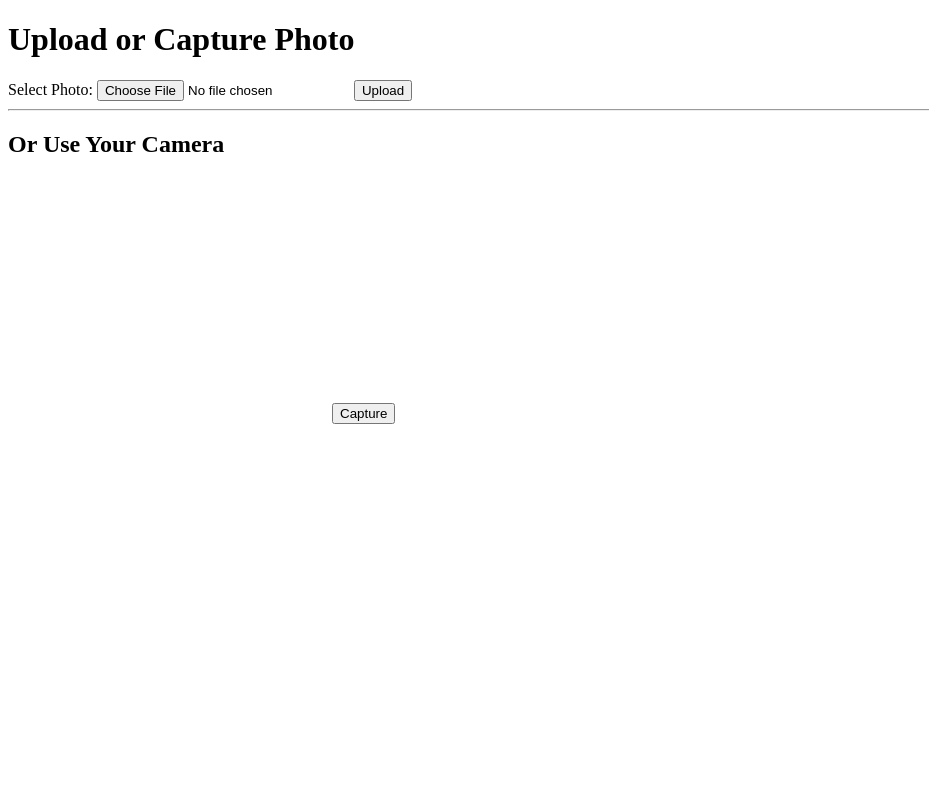
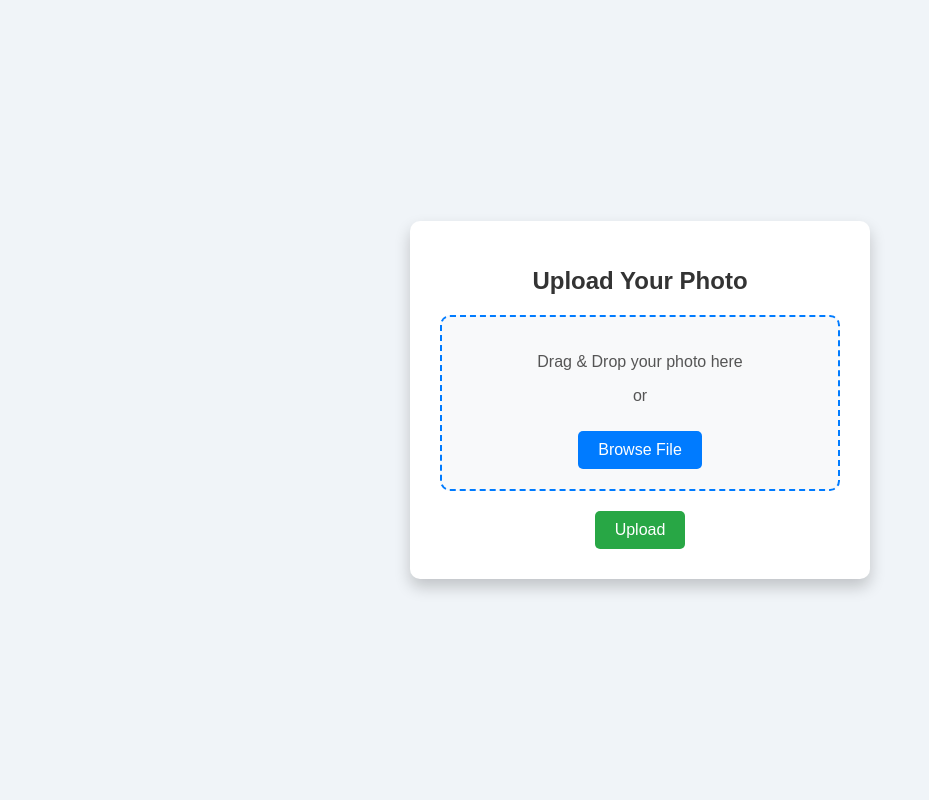
Before and after one commit to ralph831005/mysite, a Django app: page / in a window 1280 px wide. Shown: the whole page, without its empty margins (0-929 px from the left). Run offline with Django 5.2, Linux system fonts and the light colour scheme; the visitor is signed in with stand-in values (Sample User, id 1).

Commit message:
update frontend

```diff
--- /dev/null
+++ b/static/script.js
@@ -0,0 +1,48 @@
+// Drag and Drop Elements
+const dropZone = document.getElementById("dropZone");
+const fileInput = document.getElementById("fileInput");
+const previewContainer = document.getElementById("previewContainer");
+const imagePreview = document.getElementById("imagePreview");
+
+// Highlight Drop Zone on Drag
+dropZone.addEventListener("dragover", (event) => {
+    event.preventDefault();
+    dropZone.classList.add("drag-hover");
+});
+
+// Remove Highlight on Drag Leave
+dropZone.addEventListener("dragleave", () => {
+    dropZone.classList.remove("drag-hover");
+});
+
+// Handle File Drop
+dropZone.addEventListener("drop", (event) => {
+    event.preventDefault();
+    dropZone.classList.remove("drag-hover");
+    const file = event.dataTransfer.files[0];
+    if (file) {
+        handleFile(file);
+    }
+});
+
+// Handle File Browse
+fileInput.addEventListener("change", (event) => {
+    const file = event.target.files[0];
+    if (file) {
+        handleFile(file);
+    }
+});
+
+// Handle File Upload
+function handleFile(file) {
+    if (file.type.startsWith("image/")) {
+        const reader = new FileReader();
+        reader.onload = (e) => {
+            imagePreview.src = e.target.result;
+            previewContainer.style.display = "block";
+        };
+        reader.readAsDataURL(file);
+    } else {
+        alert("Please upload a valid image file.");
+    }
+}
--- /dev/null
+++ b/static/styles.css
@@ -0,0 +1,95 @@
+body {
+    font-family: Arial, sans-serif;
+    background-color: #f0f4f8;
+    display: flex;
+    justify-content: center;
+    align-items: center;
+    height: 100vh;
+    margin: 0;
+}
+
+.upload-container {
+    text-align: center;
+    background: #fff;
+    padding: 30px;
+    border-radius: 10px;
+    box-shadow: 0 8px 16px rgba(0, 0, 0, 0.2);
+    width: 400px;
+}
+
+h1 {
+    font-size: 24px;
+    color: #333;
+    margin-bottom: 20px;
+}
+
+.drag-area {
+    border: 2px dashed #007bff;
+    border-radius: 10px;
+    padding: 20px;
+    cursor: pointer;
+    background-color: #f8f9fa;
+    transition: background-color 0.3s ease;
+}
+
+.drag-area:hover {
+    background-color: #e9ecef;
+}
+
+.drag-text {
+    font-size: 16px;
+    color: #555;
+}
+
+.upload-button {
+    display: inline-block;
+    margin-top: 10px;
+    font-size: 16px;
+    background: #007bff;
+    color: #fff;
+    padding: 10px 20px;
+    border: none;
+    border-radius: 5px;
+    cursor: pointer;
+    text-decoration: none;
+}
+
+.upload-button span {
+    cursor: pointer;
+}
+
+.upload-button:hover {
+    background: #0056b3;
+}
+
+.preview-container {
+    margin-top: 20px;
+}
+
+.preview-container h3 {
+    font-size: 18px;
+    color: #333;
+}
+
+.preview-container img {
+    width: 100%;
+    height: auto;
+    border-radius: 10px;
+    margin-top: 10px;
+    box-shadow: 0 4px 8px rgba(0, 0, 0, 0.1);
+}
+
+.submit-button {
+    background: #28a745;
+    color: white;
+    padding: 10px 20px;
+    border: none;
+    border-radius: 5px;
+    font-size: 16px;
+    cursor: pointer;
+    margin-top: 20px;
+}
+
+.submit-button:hover {
+    background: #218838;
+}
--- a/templates/scanner/index.html
+++ b/templates/scanner/index.html
@@ -3,59 +3,37 @@
 <head>
     <meta charset="UTF-8">
     <meta name="viewport" content="width=device-width, initial-scale=1.0">
-    <title>Photo Upload</title>
+    <title>Beautiful File Upload</title>
+    <link rel="stylesheet" href="/static/styles.css">
 </head>
 <body>
-    <h1>Upload or Capture Photo</h1>
-    {{ upload_message }}
+    <div class="upload-container">
+        <h1>Upload Your Photo</h1>
+        <form id="fileUploadForm" method="POST" enctype="multipart/form-data">
+            {% csrf_token %}
+            <!-- Drag and Drop Zone -->
+            <div id="dropZone" class="drag-area">
+                <div class="drag-text">
+                    <p>Drag & Drop your photo here</p>
+                    <p>or</p>
+                    <label class="upload-button">
+                        <input type="file" id="fileInput" name="photo" accept="image/*" hidden>
+                        <span>Browse File</span>
+                    </label>
+                </div>
+            </div>
 
-    <!-- File Upload Form -->
-    <form id="photoForm" method="POST" enctype="multipart/form-data">
-        {% csrf_token %}
-        <label for="fileInput">Select Photo:</label>
-        <input type="file" id="fileInput" name="photo" accept="image/*" capture="camera" required>
-        <button type="submit">Upload</button>
-    </form>
+            <!-- Image Preview -->
+            <div id="previewContainer" class="preview-container" style="display: none;">
+                <h3>Image Preview:</h3>
+                <img id="imagePreview" src="" alt="Uploaded Image Preview">
+            </div>
 
-    <hr>
+            <!-- Submit Button -->
+            <button type="submit" class="submit-button">Upload</button>
+        </form>
+    </div>
 
-    <!-- Camera Capture -->
-    <h2>Or Use Your Camera</h2>
-    <video id="video" width="320" height="240" autoplay></video>
-    <button id="captureBtn">Capture</button>
-    <canvas id="canvas" width="320" height="240" style="display: none;"></canvas>
-    <form id="captureForm" method="POST" enctype="multipart/form-data" style="display: none;">
-        {% csrf_token %}
-        <input type="hidden" id="imageData" name="photo">
-        <button type="submit">Submit Captured Photo</button>
-    </form>
-
-    <script>
-        // Camera functionality
-        const video = document.getElementById("video");
-        const canvas = document.getElementById("canvas");
-        const captureBtn = document.getElementById("captureBtn");
-        const captureForm = document.getElementById("captureForm");
-        const imageDataInput = document.getElementById("imageData");
-
-        // Access user's camera
-        navigator.mediaDevices.getUserMedia({ video: true })
-            .then(stream => {
-                video.srcObject = stream;
-            })
-            .catch(err => {
-                console.error("Error accessing camera:", err);
-            });
-
-        // Capture image from video
-        captureBtn.addEventListener("click", () => {
-            const context = canvas.getContext("2d");
-            canvas.style.display = "block";
-            captureForm.style.display = "block";
-            context.drawImage(video, 0, 0, canvas.width, canvas.height);
-            const imageData = canvas.toDataURL("image/png");
-            imageDataInput.value = imageData; // Set image data as input value
-        });
-    </script>
+    <script src="/static/script.js"></script>
 </body>
 </html>
```
Also changed, not shown: templates/scanner/old_index.html (added, +61 -0 lines), scanner/migrations/0001_initial.py (added), scanner/migrations/__init__.py (added).
